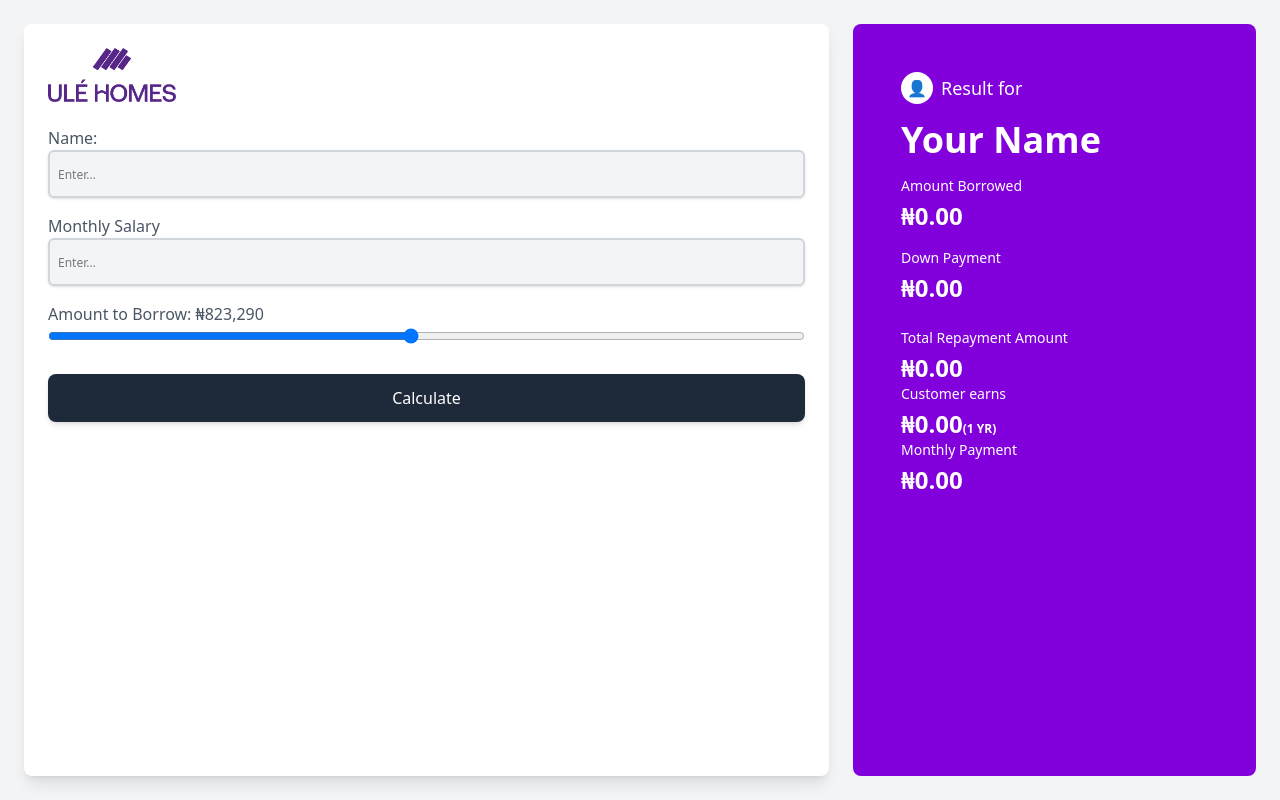
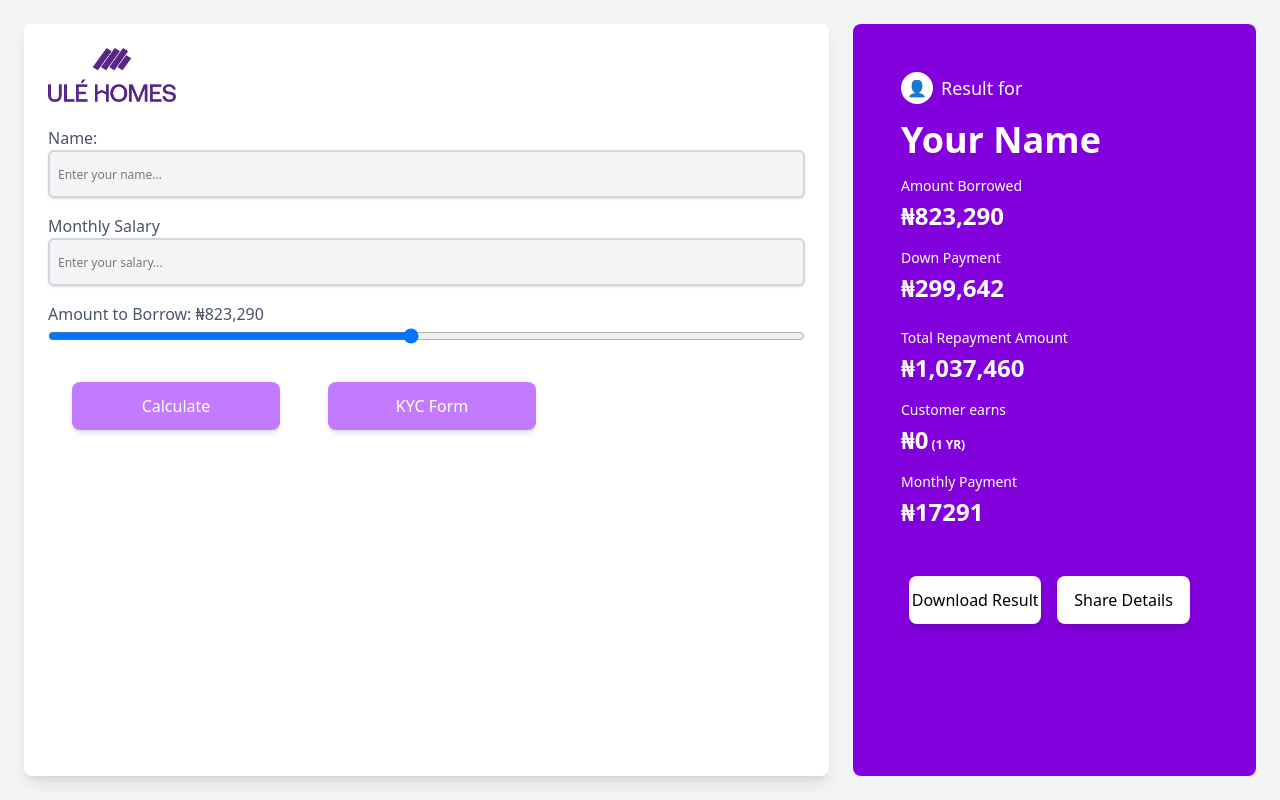
Before and after one commit to TunmiDev/loan-calculator, a React (Vite) app: page / in a window 1280 px wide. Built offline with nearby package versions, Linux system fonts and the light colour scheme.

Commit message:
Update App.jsx

```diff
--- a/src/App.jsx
+++ b/src/App.jsx
@@ -2,19 +2,21 @@ import React, { useState } from "react";
 import logo from "../src/assets/logo.png";
 
 const LoanCalculator = () => {
+  const [name, setName] = useState("");
+  const [salary, setSalary] = useState("");
   const [downPayment, setDownPayment] = useState(299642);
   const [loanAmount, setLoanAmount] = useState(823290);
   const [tenure, setTenure] = useState(60);
   const [interestRate, setInterestRate] = useState(9.5);
 
-  // Function to calculate EMI
+  // Function to calculate
   const calculateEMI = () => {
     const monthlyRate = interestRate / 100 / 12;
     const totalMonths = tenure;
     const emi =
       (loanAmount * monthlyRate * Math.pow(1 + monthlyRate, totalMonths)) /
       (Math.pow(1 + monthlyRate, totalMonths) - 1);
-    return emi.toFixed(0); // Rounded EMI
+    return emi.toFixed(0);
   };
 
   return (
@@ -22,7 +24,7 @@ const LoanCalculator = () => {
       {/* Left: Loan Calculation Section */}
       <div className="w-full md:w-2/3 bg-white p-6 shadow-lg rounded-lg">
         <h2 className="text-lg font-semibold text-gray-700">
-          <img src={logo} alt="" className="w-32 h-auto" />
+          <img src={logo} alt="Company Logo" className="w-32 h-auto" />
         </h2>
 
         {/* Name */}
@@ -30,23 +32,29 @@ const LoanCalculator = () => {
           <label className="block text-gray-600">Name:</label>
           <input
             type="text"
-            placeholder="Enter..."
+            placeholder="Enter your name..."
+            value={name}
+            onChange={(e) => setName(e.target.value)}
             className="focus:border-indigo-700 focus:outline-none focus:shadow-outline
             flex-grow transition duration-200 appearance-none p-2 border-2 border-gray-300 text-black bg-gray-100
             font-normal w-full h-12 text-xs rounded-md shadow-sm"
           />
         </div>
-        {/* Tenure Slider */}
+
+        {/* Monthly Salary */}
         <div className="mt-4">
           <label className="block text-gray-600">Monthly Salary</label>
           <input
-            type="text"
-            placeholder="Enter..."
+            type="number"
+            placeholder="Enter your salary..."
+            value={salary}
+            onChange={(e) => setSalary(e.target.value)}
             className="focus:border-indigo-700 focus:outline-none focus:shadow-outline
             flex-grow transition duration-200 appearance-none p-2 border-2 border-gray-300 text-black bg-gray-100
             font-normal w-full h-12 text-xs rounded-md shadow-sm"
           />
         </div>
+
         {/* Loan Amount Slider */}
         <div className="mt-4">
           <label className="block text-gray-600">
@@ -63,8 +71,12 @@ const LoanCalculator = () => {
         </div>
 
         {/* Button */}
-        <button className="mt-6 w-full bg-gray-800 text-white py-3 rounded-lg shadow-md hover:bg-gray-900">
+        <button className="mt-8 w-52 bg-purple-400 text-white py-3 rounded-lg shadow-md hover:bg-purple-700 mx-6">
           Calculate
+        </button>
+        <span>{""}</span>
+        <button className="mt-8 w-52 bg-purple-400 text-white py-3 rounded-lg shadow-md hover:bg-purple-700 mx-6">
+          KYC Form
         </button>
       </div>
 
@@ -78,33 +90,48 @@ const LoanCalculator = () => {
               </div>
               <span className="text-lg">Result for</span>
             </div>
-            <p className="text-4xl font-bold mb-4">Your Name</p>
+            <p className="text-4xl font-bold mb-4">{name || "Your Name"}</p>
             <div>
               <p className="text-sm">Amount Borrowed</p>
-              <p className="text-2xl font-bold mt-1">₦0.00</p>
+              <p className="text-2xl font-bold mt-1">
+                ₦{loanAmount.toLocaleString()}
+              </p>
             </div>
             <div className="mt-4">
               <p className="text-sm">Down Payment</p>
-              <p className="text-2xl font-bold mt-1">₦0.00</p>
+              <p className="text-2xl font-bold mt-1">
+                ₦{downPayment.toLocaleString()}
+              </p>
             </div>
           </div>
         </div>
         <div className="ml-6">
-          <div clas="mb-4">
+          <div className="mb-4">
             <p className="text-sm">Total Repayment Amount</p>
-            <p className="text-2xl font-bold mt-1">₦0.00</p>
+            <p className="text-2xl font-bold mt-1">
+              ₦{(calculateEMI() * tenure).toLocaleString()}
+            </p>
           </div>
-          <div clas="mb-4">
+          <div className="mb-4">
             <p className="text-sm">Customer earns</p>
             <p className="text-2xl font-bold mt-1">
-              ₦0.00
-              <span className="text-xs">(1 YR)</span>
+              ₦{(salary * 12).toLocaleString() || "0.00"}
+              <span className="text-xs"> (1 YR)</span>
             </p>
           </div>
-          <div clas="mb-4">
+          <div className="mb-4">
             <p className="text-sm">Monthly Payment</p>
-            <p className="text-2xl font-bold mt-1">₦0.00</p>
+            <p className="text-2xl font-bold mt-1">
+              ₦{calculateEMI().toLocaleString()}
+            </p>
           </div>
+          {/* Button */}
+          <button className="mt-8 w-2/5 bg-white text-black py-3 rounded-lg shadow-md hover:bg-gray-300 mx-2">
+            Download Result
+          </button>
+          <button className="mt-8 w-2/5 bg-white text-black py-3 rounded-lg shadow-md hover:bg-gray-300 mx-2">
+            Share Details
+          </button>
         </div>
       </div>
     </div>
```
